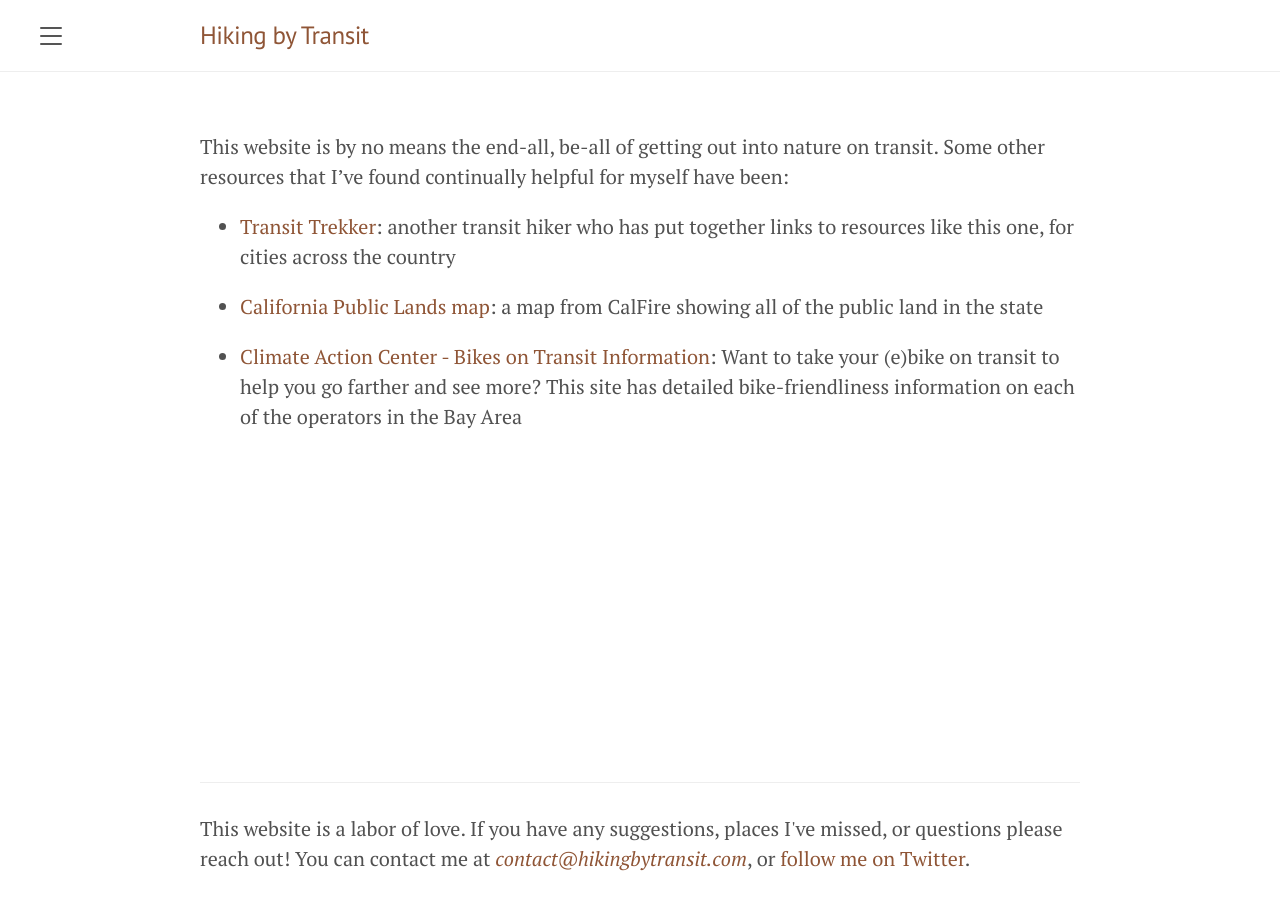
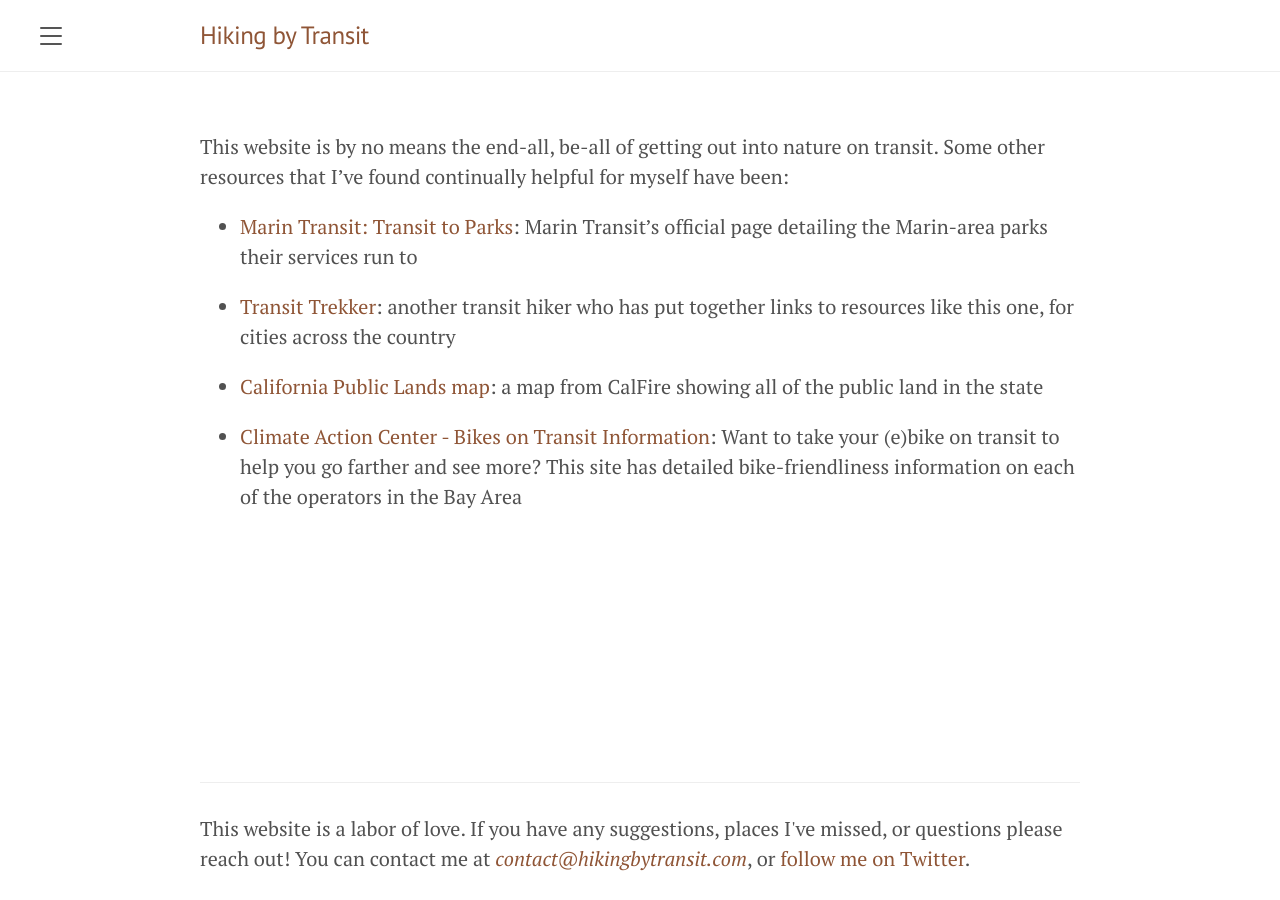
Before and after one commit to tschuy/hiking-by-transit, a Jekyll site: the page built from resources.md, in a window 1280 px wide. Built offline with Jekyll 4.4.1, drawn with Linux system fonts in a browser that asks for light colours.

Commit message:
resources: add official Marin Transit page

```diff
--- a/resources.md
+++ b/resources.md
@@ -5,6 +5,8 @@
 
 This website is by no means the end-all, be-all of getting out into nature on transit. Some other resources that I've found continually helpful for myself have been:
 
+* [Marin Transit: Transit to Parks](https://marintransit.org/transit-to-parks): Marin Transit's official page detailing the Marin-area parks their services run to
+
 * [Transit Trekker](https://transittrekker.com/transit-trekking-resources/): another transit hiker who has put together links to resources like this one, for cities across the country
 
 * [California Public Lands map](https://gis.data.ca.gov/datasets/f73858e200634ca888b19ca8c78e3aed_0/explore?location=37.856492%2C-121.985920%2C11.00): a map from CalFire showing all of the public land in the state
```
